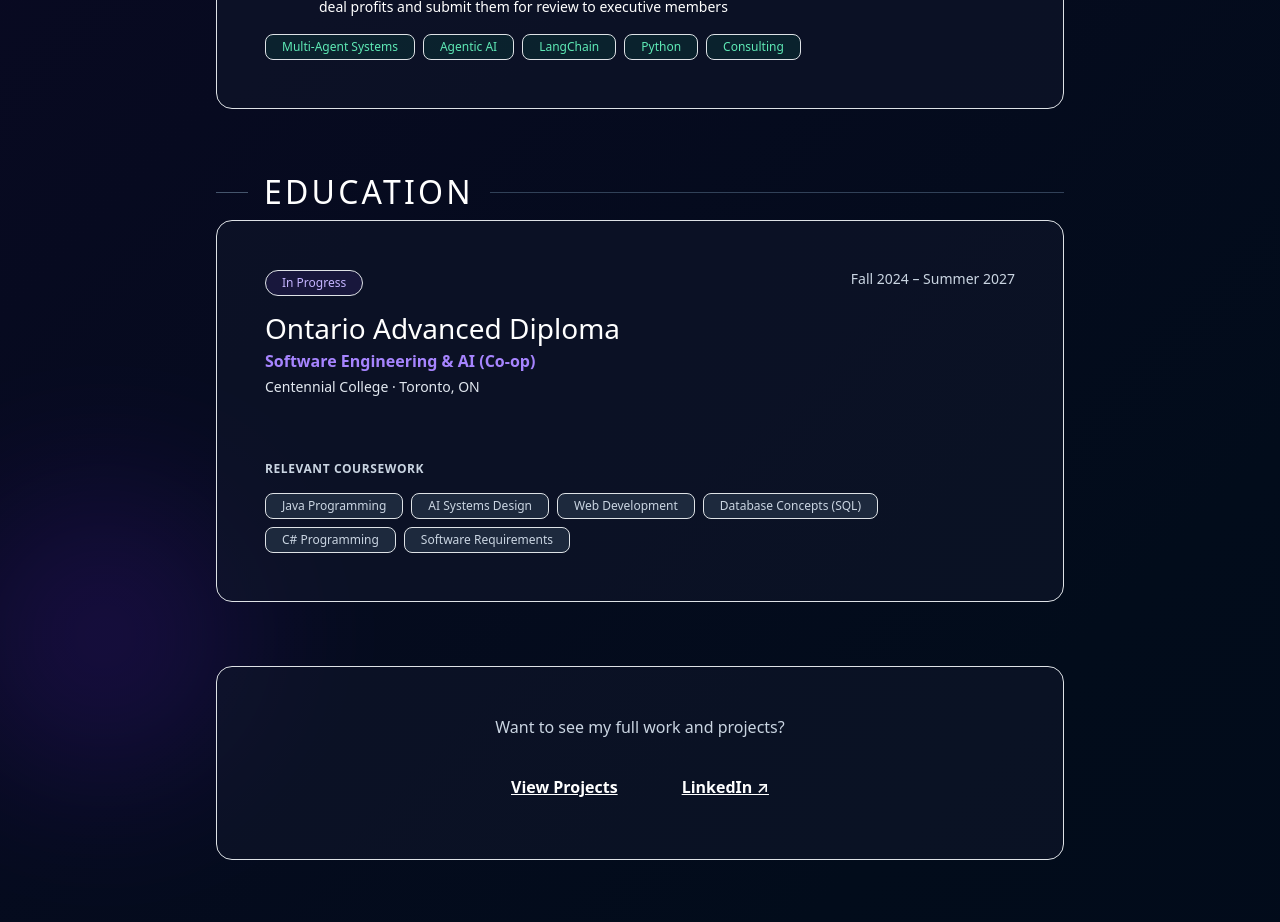
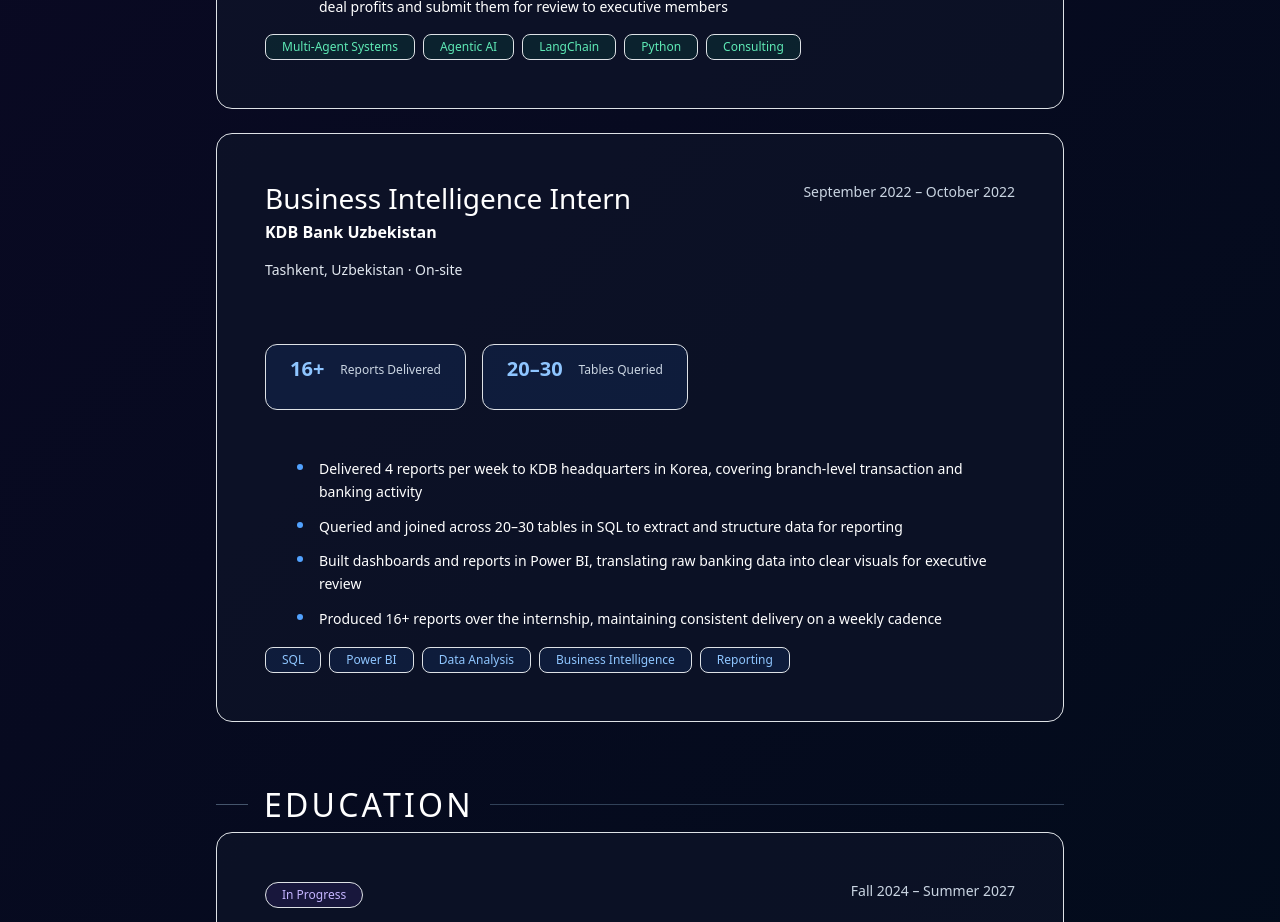
Before and after one commit to Zuck7/zucksharof, a React (Vite) app in the folder client/: page /experience in a window 1280 px wide. Shown: the part 900-1822 px from the top of the page. Built offline with nearby package versions, Linux system fonts and the light colour scheme.

Commit message:
Experience section updated

```diff
--- a/client/src/components/Experience.jsx
+++ b/client/src/components/Experience.jsx
@@ -19,6 +19,25 @@
     ],
     tags: ['Multi-Agent Systems', 'Agentic AI', 'LangChain', 'Python', 'Consulting'],
   },
+  {
+    title: 'Business Intelligence Intern',
+    company: 'KDB Bank Uzbekistan',
+    location: 'Tashkent, Uzbekistan · On-site',
+    duration: 'September 2022 – October 2022',
+    current: false,
+    color: 'blue',
+    highlights: [
+      { label: 'Reports Delivered', value: '16+' },
+      { label: 'Tables Queried', value: '20–30' },
+    ],
+    points: [
+      'Delivered 4 reports per week to KDB headquarters in Korea, covering branch-level transaction and banking activity',
+      'Queried and joined across 20–30 tables in SQL to extract and structure data for reporting',
+      'Built dashboards and reports in Power BI, translating raw banking data into clear visuals for executive review',
+      'Produced 16+ reports over the internship, maintaining consistent delivery on a weekly cadence',
+    ],
+    tags: ['SQL', 'Power BI', 'Data Analysis', 'Business Intelligence', 'Reporting'],
+  },
 ];
 
 const education = [
@@ -34,6 +53,15 @@
 ];
 
 const colorConfig = {
+  blue: {
+    border: 'border-blue-500/30',
+    dot: 'bg-blue-400',
+    badge: 'bg-blue-500/10 border-blue-500/20 text-blue-300',
+    title: 'text-blue-400',
+    highlight: 'bg-blue-500/10 border-blue-500/20',
+    highlightText: 'text-blue-300',
+    tag: 'bg-blue-500/10 text-blue-300 border-blue-500/20',
+  },
   emerald: {
     border: 'border-emerald-500/30',
     dot: 'bg-emerald-400',
```
